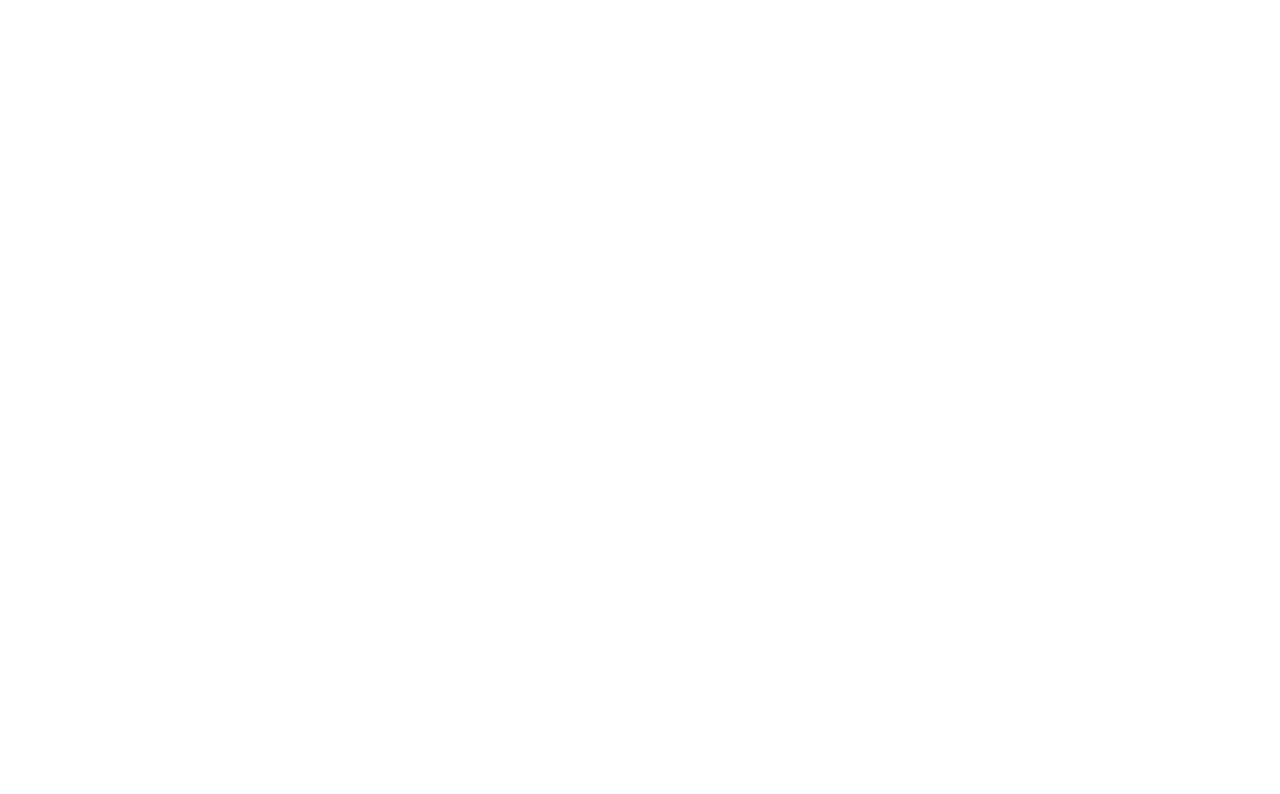
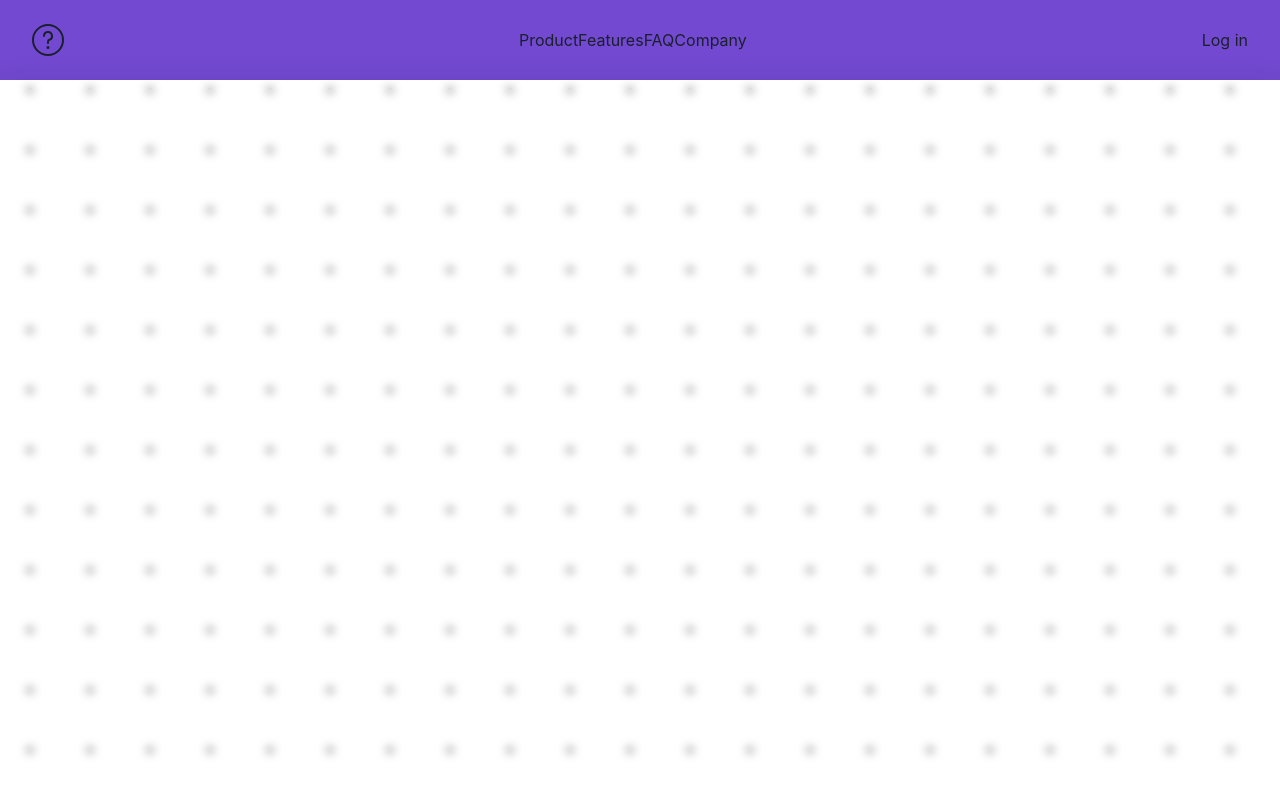
Before and after one commit to mikegecko/gpt-api-testing, a React (Vite) app in the folder client/: page / in a window 1280 px wide. Shown: the top 794 px of the page. Built offline with nearby package versions, Linux system fonts and the light colour scheme.

Commit message:
Add links and glass class

```diff
--- a/client/src/index.css
+++ b/client/src/index.css
@@ -21,3 +21,11 @@ body {
   min-width: 320px;
   min-height: 100vh;
 }
+.glass{
+  background: rgba(255, 255, 255, 0.2);
+  border-radius: 0px;
+  box-shadow: 0 4px 30px rgba(0, 0, 0, 0.1);
+  backdrop-filter: blur(5px);
+  -webkit-backdrop-filter: blur(5px);
+  border: 1px solid rgba(255, 255, 255, 0.3);
+}
--- a/client/src/routes/Root.jsx
+++ b/client/src/routes/Root.jsx
@@ -1,12 +1,22 @@
-import { Box } from "@chakra-ui/react";
+import { QuestionOutlineIcon } from "@chakra-ui/icons";
+import { Box, Link } from "@chakra-ui/react";
 
 export default function Root() {
     return(
-        <Box display='flex' height='100vh' width='100vw' flexDirection='column' >
-            <Box height='24' >
-
+        <Box display='flex' height='100vh' width='100vw' flexDirection='column' sx={{backgroundImage: 'radial-gradient(circle, #000000 2px, rgba(0, 0, 0, 0) 3px);', backgroundSize: '60px 60px'}} >
+            <Box height='20' background='brand.400' display='flex' alignItems='center' justifyContent='space-between'  >
+                <QuestionOutlineIcon boxSize={8} ml={8} />
+                <Box display='flex'   alignItems='center'>
+                    <Link href="#">Product</Link>
+                    <Link href="#">Features</Link>
+                    <Link href="#">FAQ</Link>
+                    <Link href="#">Company</Link>
+                </Box>
+                <Box mr={8}>
+                    <Link href="/auth/login">Log in</Link>
+                </Box>
             </Box>
-            <Box flex='1' >
+            <Box className="glass" flex='1' >
 
             </Box>
         </Box>
```
Also changed, not shown: client/src/App.css (added), 1 other file (tests, documents, lock files or other folders).
